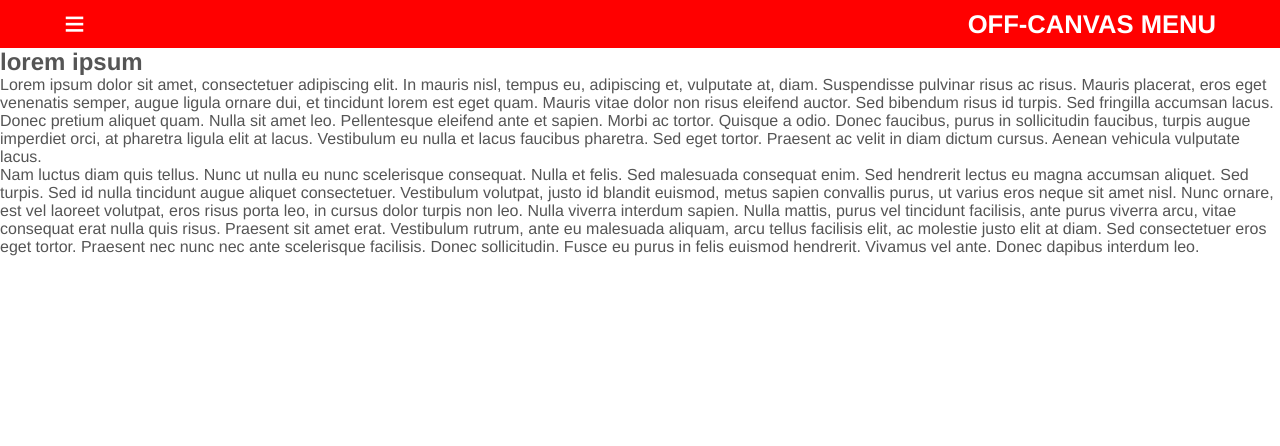
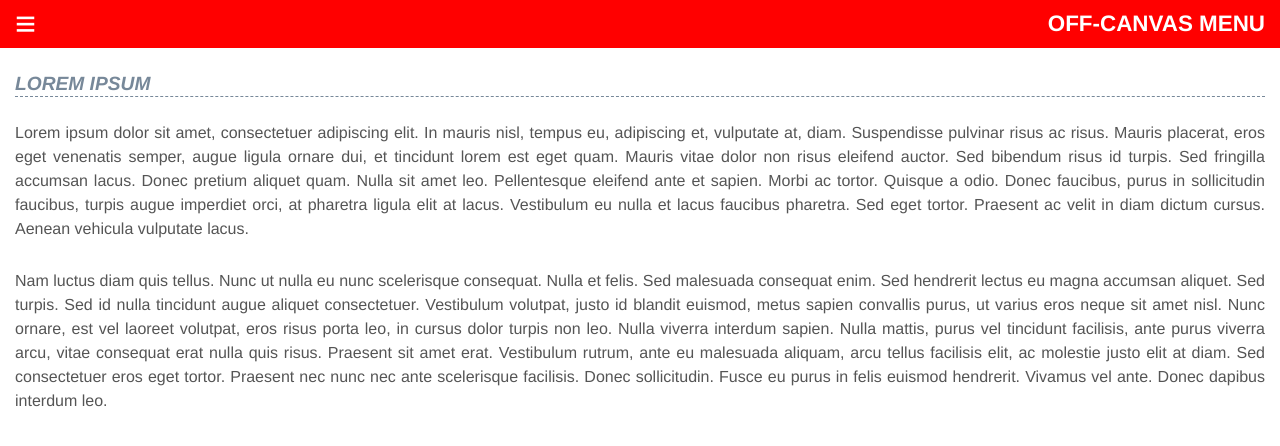
Before and after one commit to renato1958/offcanvas, a website: page index.html in a window 1280 px wide. Drawn offline with Linux system fonts and the light colour scheme.

Commit message:
Aggiunti stili ed il tag meta viewport

```diff
--- a/index.html
+++ b/index.html
@@ -3,6 +3,7 @@
   <head>
   	<meta charset="utf-8">
   	<title>Menu off-canvas</title>
+    <meta name="viewport" content="width=device-width, initial-scale=1">
 
   	<script src="assets/js/vendor/jquery.js"></script>
 
@@ -31,6 +32,7 @@
 
   	  body {
   	  	font-size: 1rem;
+        line-height: 1.5rem;
   	  	font-family: helvetica, verdana, arial, sans-serif;
   	  	font-weight: normal;
   	  	font-style: normal;
@@ -48,6 +50,7 @@
   	  	width: 100%;
   	  	position: relative;
 		    transition: transform .8s ease;
+        -webkit-transition: -webkit-transform .8s ease;
   	  }
 
   	  .block {
@@ -62,25 +65,26 @@
   	  }
 
   	  .main-title {
-  	  	font-size: 1.6rem;
+  	  	font-size: 1.4rem;
   	  	float: right;
-  	  	margin-right: 5%;
+  	  	margin-right: 15px;
   	  	text-transform: uppercase;
   	  }
 
   	  .toggle-menu {
   	  	font-size: 2.25rem;
-  	  	padding: 0 5%;
+  	  	padding: 0 15px;
   	  	cursor: pointer;
   	  }
 
 	  .main-nav {
 	    width: 15.625rem;
   		display: block;
-		height: 100%;
+  		height: 98%;
   		position: absolute;
   		top: 0;
   		left: -15.625rem;
+      background-color: rgba(100, 100, 100, .7);
 	  }
 
 	  .list {
@@ -97,13 +101,35 @@
   		font-weight: bold;
   		color: white;
   		text-decoration: none;
-		background-color: rgba(100, 100, 100, .7);
   		border-bottom: 1px solid #222;
   		padding: 10px 15px;
 	  }
 
 	  .is-open {
 	    transform: translate3d(15.625rem, 0, 0);
+      -webkit-transform: translate3d(15.625rem, 0, 0);
+	  }
+
+    .is-open .main-nav {
+      box-shadow: 3px 5px 5px #555;
+    }
+
+    .main-content {
+      padding: 1.5em 15px;
+    }
+
+    .article-title {
+      text-transform: uppercase;
+      font-size: 1.2rem;
+      font-style: italic;
+      color: #789;
+      border-bottom: 1px dashed #789;
+      margin-bottom: 1.5rem;
+    }
+
+    article p {
+      margin-bottom: 1.75rem;
+      text-align: justify;
     }
 
   	</style>
@@ -120,6 +146,7 @@
   			</header>
   			<nav class="main-nav" role="navigation">
   				<ul class="list">
+            <li class="search"><input type="search" name="search"></li>
   					<li><a href="#">Item 1</a></li>
   					<li><a href="#">Item 2</a></li>
   					<li><a href="#">Item 3</a></li>
```
Lines whose indentation alone changed are shown as unchanged.
